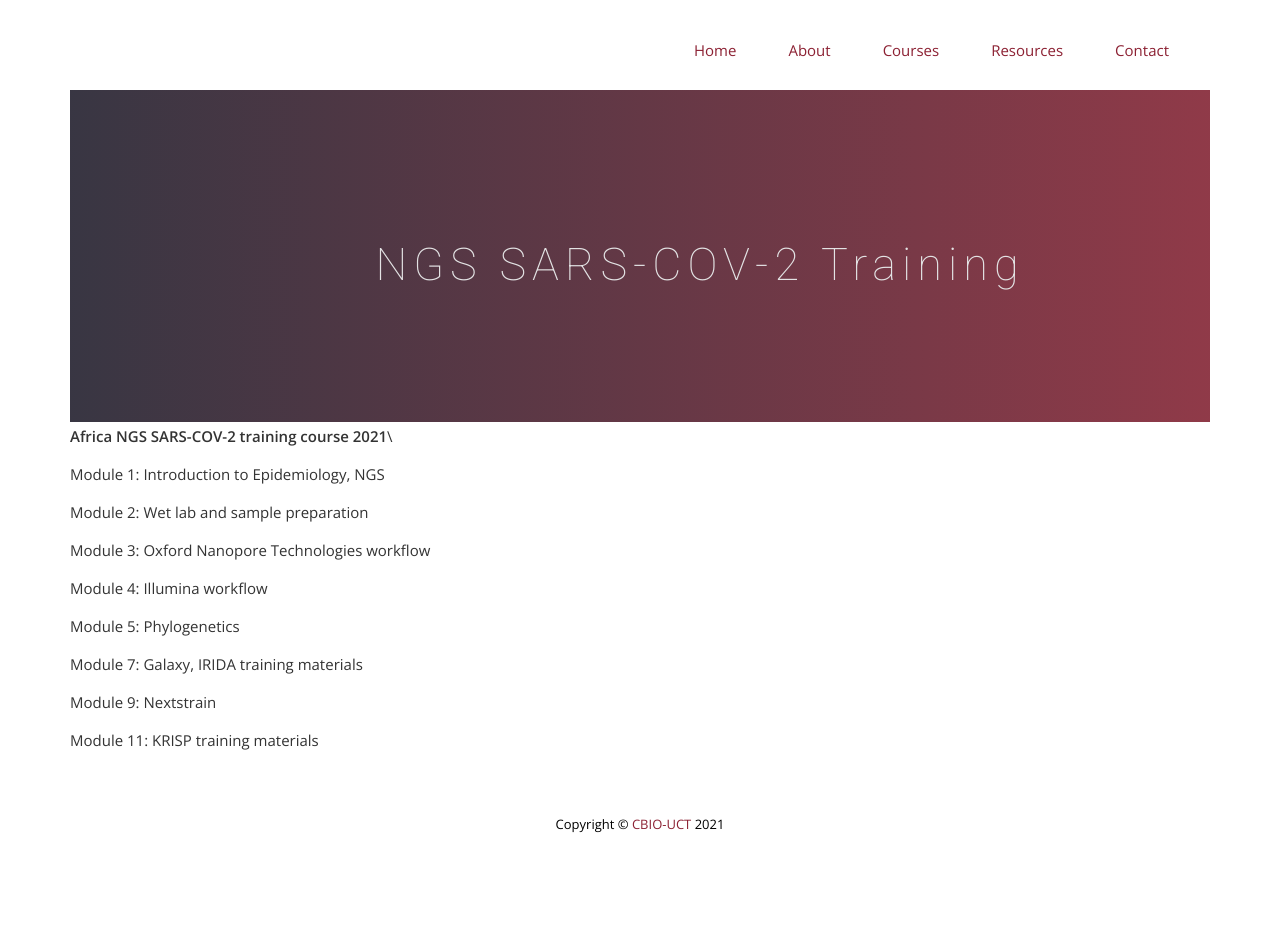
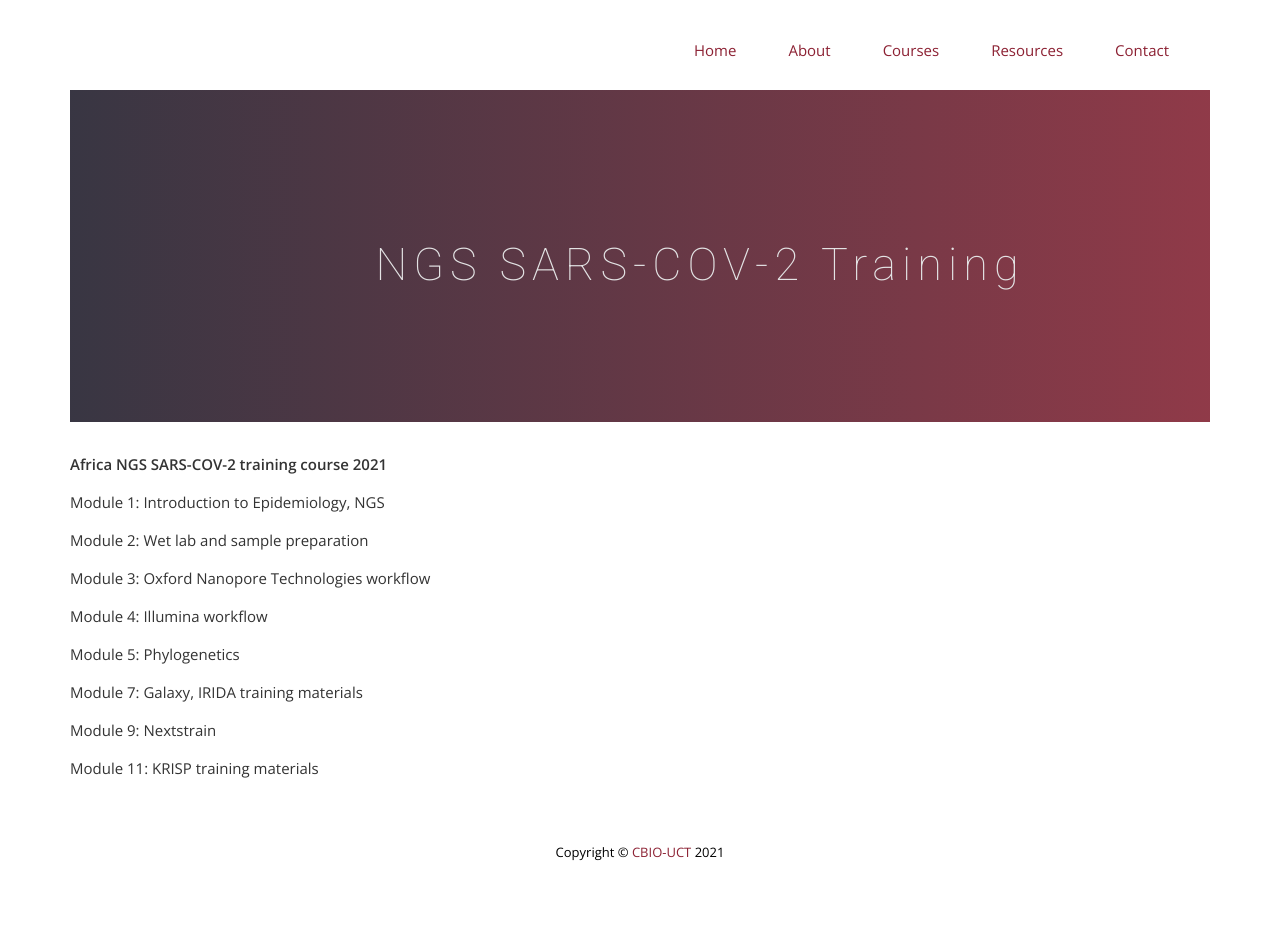
Before and after one commit to pmaturure3/ngsacad, a Jekyll site: the page built from _posts/2021-06-09-NGS SARS-COV-2-training.md, in a window 1280 px wide. Built offline with Jekyll 4.4.1, drawn with Linux system fonts in a browser that asks for light colours; nearby versions of some CDN libraries; some web fonts are replaced; comment, search, counter and statistics services are not loaded; before the commit the page ends 902 px from its top, so only the background shows below that.

Commit message:
added breaks at the top of each md file

```diff
--- a/_posts/2021-06-09-NGS SARS-COV-2-training.md
+++ b/_posts/2021-06-09-NGS SARS-COV-2-training.md
@@ -8,8 +8,8 @@ permalink: /:year/:month/:day/:title
 
 {% include subpage-header.html %}
 
-
-**Africa NGS SARS-COV-2 training course 2021**\
+ <br />
+**Africa NGS SARS-COV-2 training course 2021**
 
 Module 1:   Introduction to Epidemiology, NGS
 
```
Also changed, not shown: _posts/2021-06-05-Relevant-courses-offered-by-edX.md (+1 -1 lines), _posts/2021-06-06-Chan-Zuckerberg-Initiative-Seminars.md (+1 -1 lines), _posts/2021-06-06-Data-Capentry-Genomics-Curriculum.md (+1 -1 lines), _posts/2021-06-06-Relevant-courses-offered-by-Coursera.md (+1 -1 lines).
